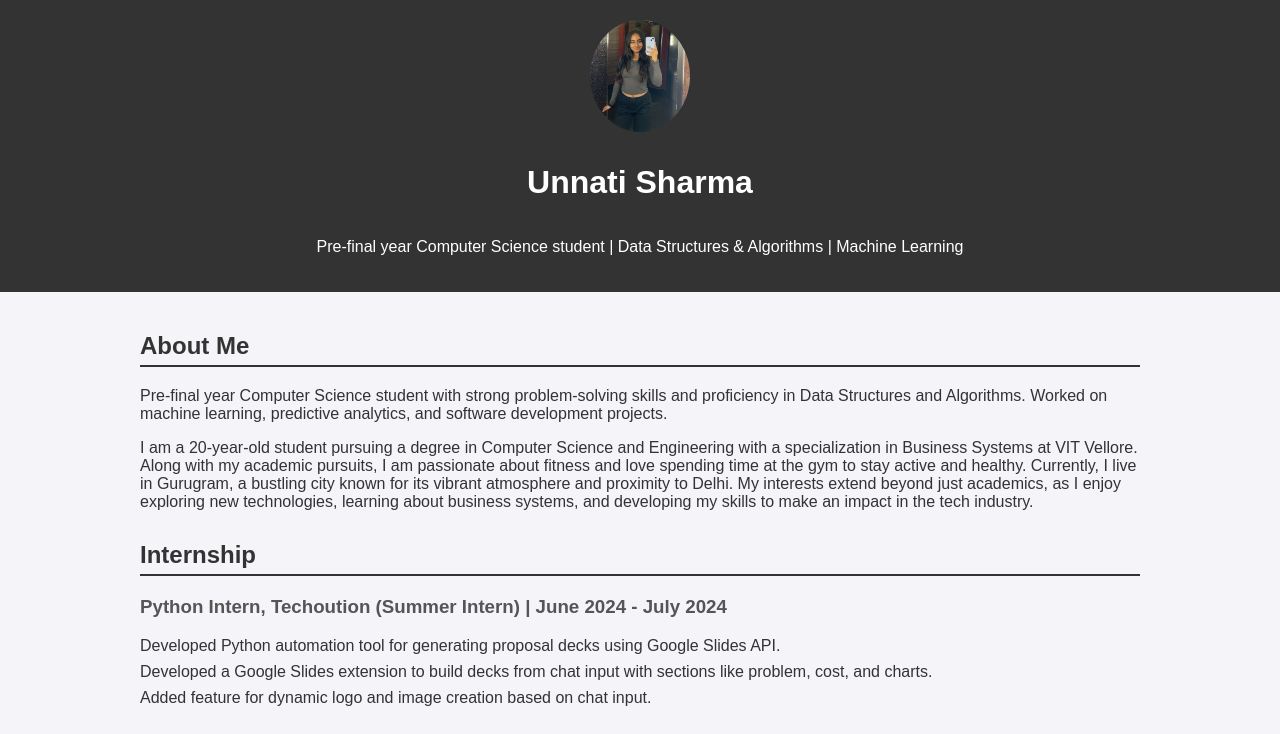
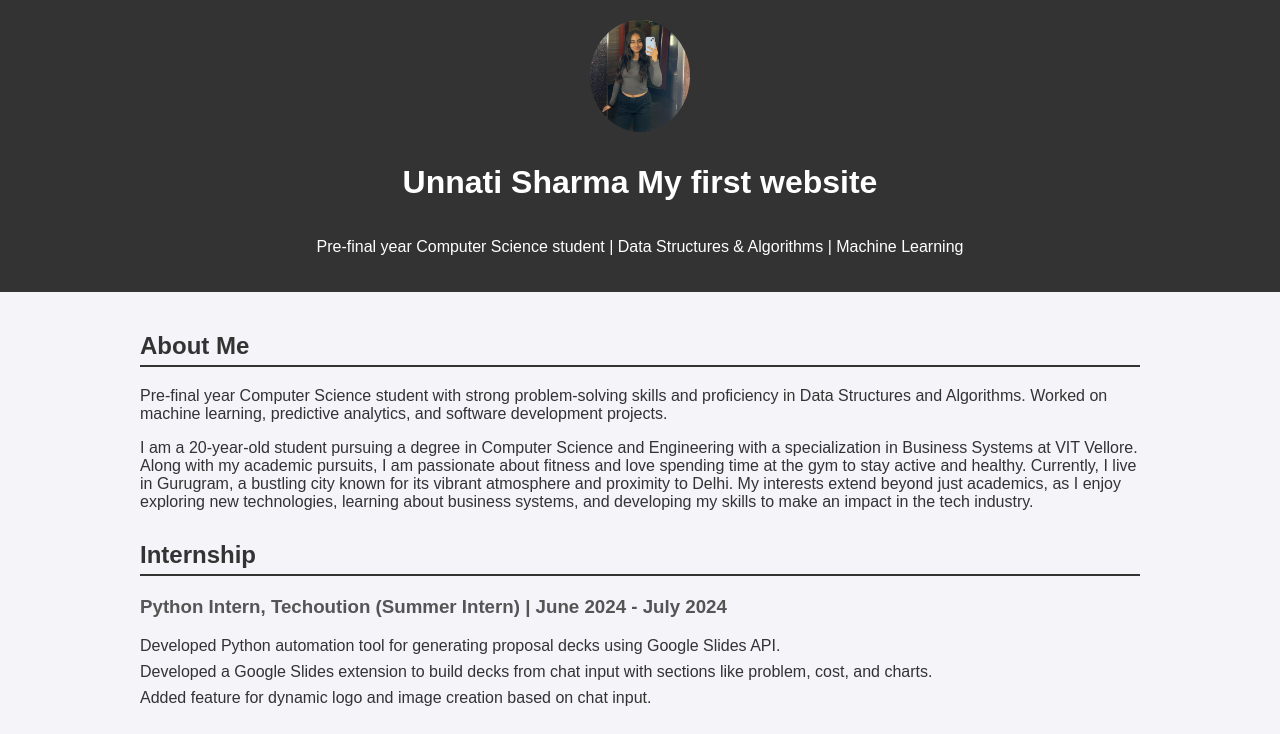
Before and after one commit to unnatbodywalia/my-first-website, a plain HTML site: page index.html in a window 1280 px wide. Shown: the top 734 px of the page. Drawn offline with Linux system fonts and the light colour scheme.

Commit message:
Update index.html

```diff
--- a/index.html
+++ b/index.html
@@ -10,7 +10,7 @@
   <header>
     <div class="profile-container">
       <img src="your-photo.jpg" alt="Profile Picture" class="profile-pic">
-      <h1>Unnati Sharma</h1>
+      <h1>Unnati Sharma My first website</h1>
       <p>Pre-final year Computer Science student | Data Structures & Algorithms | Machine Learning</p>
     </div>
   </header>
```
